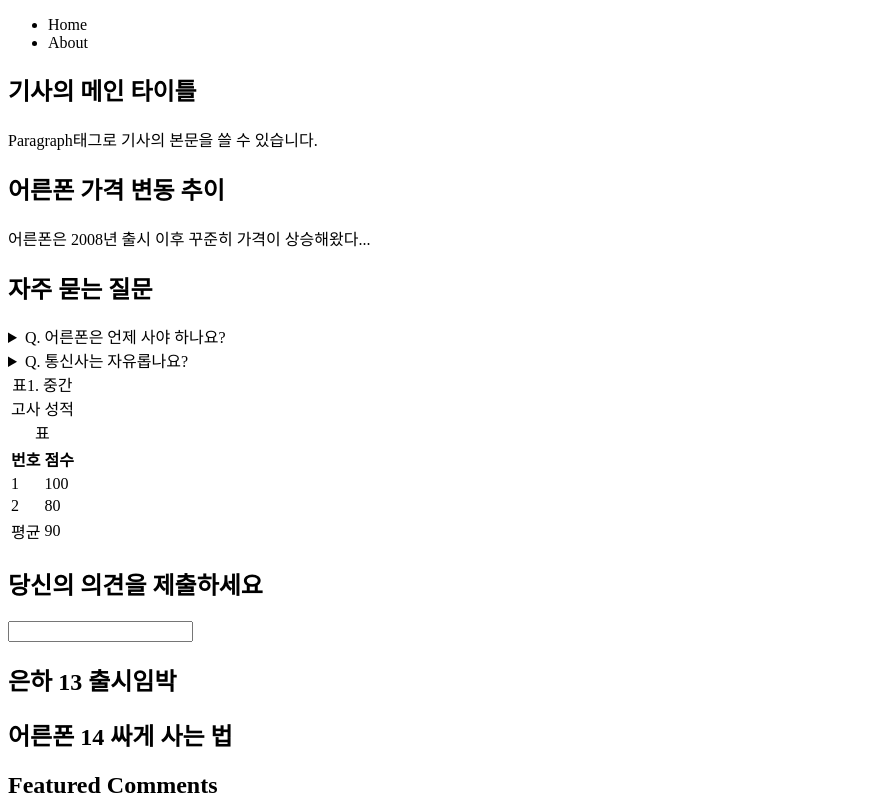
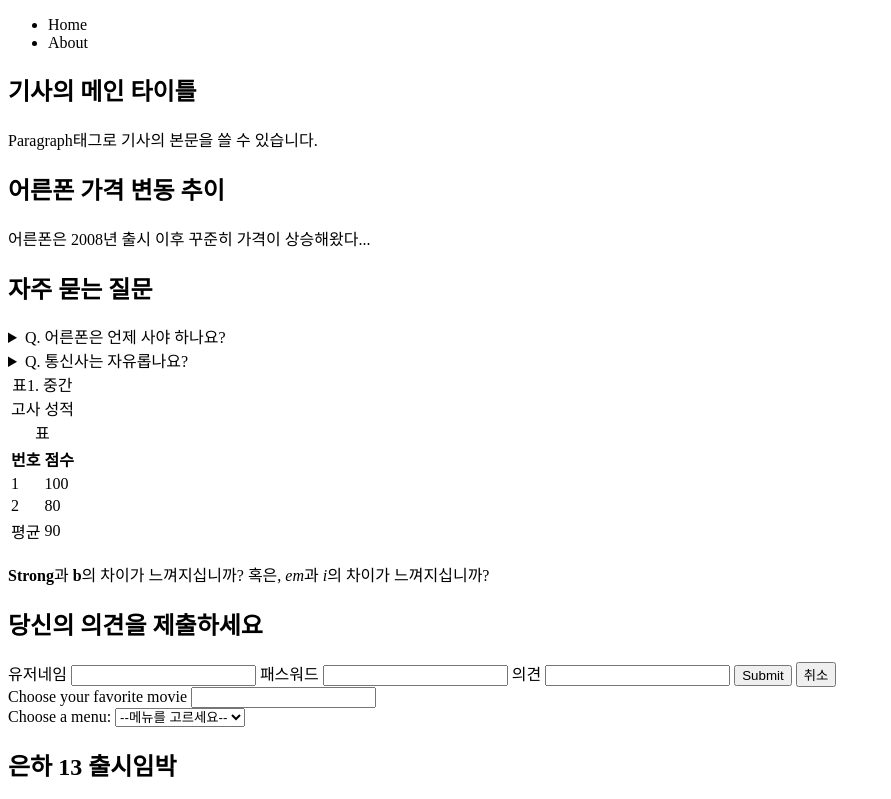
Before and after one commit to km-ulgoon/web-dev-lab, a plain HTML site: page symantic.html in a window 1280 px wide. Shown: the top 799 px of the page, without its empty margins (0-891 px from the left). Drawn offline with Linux system fonts and the light colour scheme.

Commit message:
221015 Resources update

```diff
--- a/symantic.html
+++ b/symantic.html
@@ -72,11 +72,45 @@
       </table>
     </main>
       <article>
+        <p>
+          <strong>Strong</strong>과
+          <b>b</b>의 차이가 느껴지십니까?
+          혹은,
+          <em>em</em>과
+          <i>i</i>의 차이가 느껴지십니까?
+        </p>
+      </article>
+      <article>
         <h2>당신의 의견을 제출하세요</h2>
         <!-- 사용자 입력 제출을 위한 form -->
         <form action="#" method="POST">
+          <label for="u-name">유저네임</label>
+          <input type="text" id="u-name" name="u-name">
+          <label for="u-pw">패스워드</label>
+          <input type="password" id="u-pw" name="u-pw">
+          <span>의견</span>
           <input type="text" id="opinion" name="opinion">
+          <input type="submit">
+          <button type="reset">취소</button>
         </form>
+      </article>
+      <article>
+        <label for="user-movie">Choose your favorite movie</label>
+        <input list="movies" id="user-movie" name="movie">
+        <datalist id="movies">
+          <option value="Dune"></option>
+          <option value="Arrival"></option>
+          <option value="Blade Runner 2049"></option>
+        </datalist>
+      </article>
+      <article>
+        <label for="coffee-menu">Choose a menu:</label>
+        <select name="coffee" id="coffee-menu" required>
+          <option value="">--메뉴를 고르세요--</option>
+          <option value="americano">아메리카노</option>
+          <option value="latte">카페라떼</option>
+          <option value="mocha">카페모카</option>
+        </select>
       </article>
       <!-- 반복 나열되는 컨텐츠 표현을 위한 article -->
       <article id="featured-posts">
@@ -86,6 +120,8 @@
         <article class="featured-post">
           <h2>어른폰 14 싸게 사는 법</h2>
         </article>
+        <p><iframe src="https://www.google.com/" id="google-home" name="google-home" frameborder="1" width="320" height="240" scrolling="auto" title="구글 웹사이트">프레임이 지원되지 않는 환경입니다.
+<a href="https://www.google.com/">https://www.google.com/</a> 페이지를 방문하여 주세요.</iframe></p>
       </article>
       <!-- 사이드 메뉴, 컨텐츠 표현을 위한 aside -->
       <aside>
@@ -94,6 +130,12 @@
           <li>우와 정말 정보가 많네요</li>
           <li>후속 기사가 기대됩니다.</li>
         </ul>
+        <style>
+          ul.chart {font-size: 12px;}
+          .chart {margin: 12px;}
+          .tomato {color: red;}
+          .clock {width: 10%;}
+        </style>
       </aside>
       <!-- 부가정보, 사이트맵, 저작권 등을 표현하기 위한 footer -->
       <footer>
```
